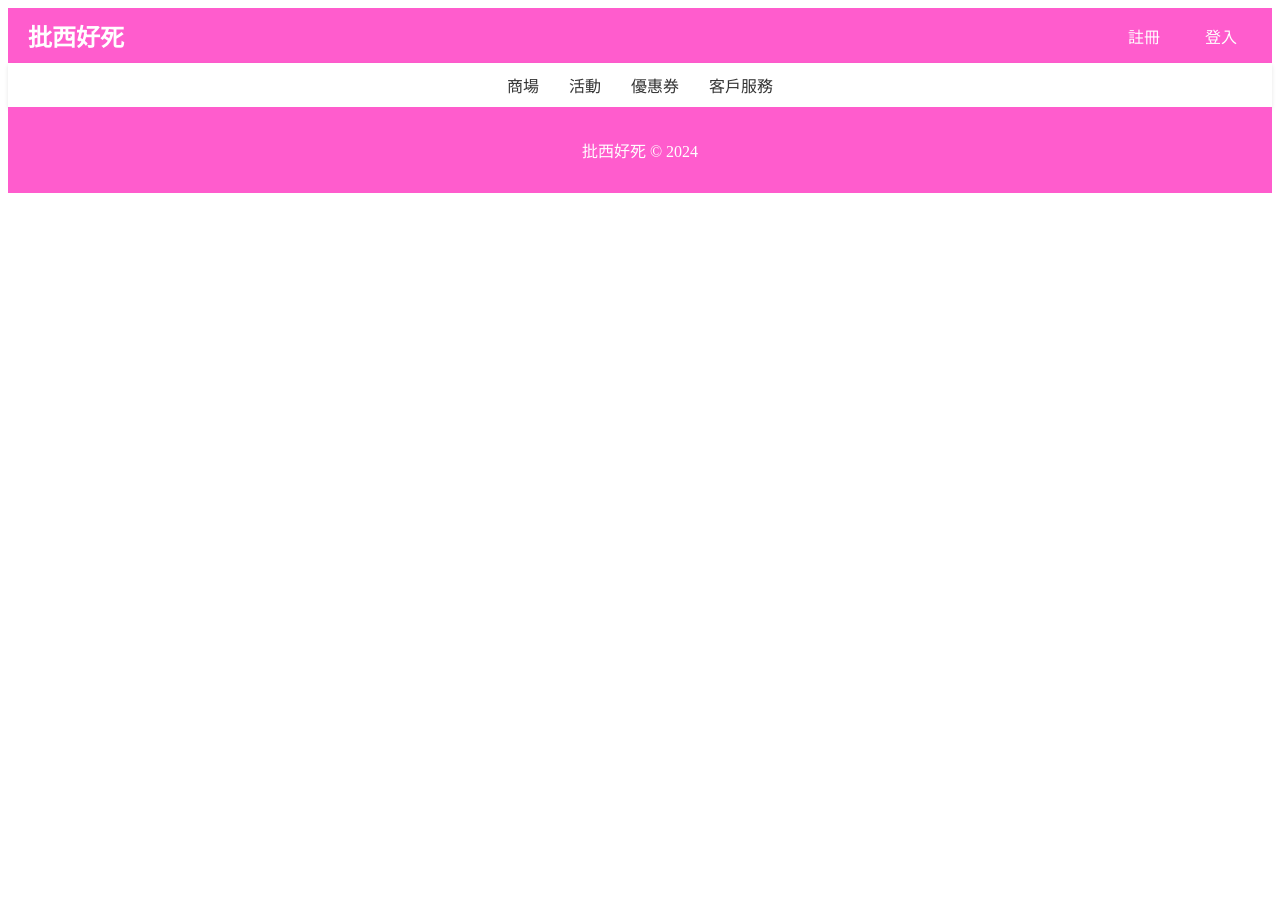
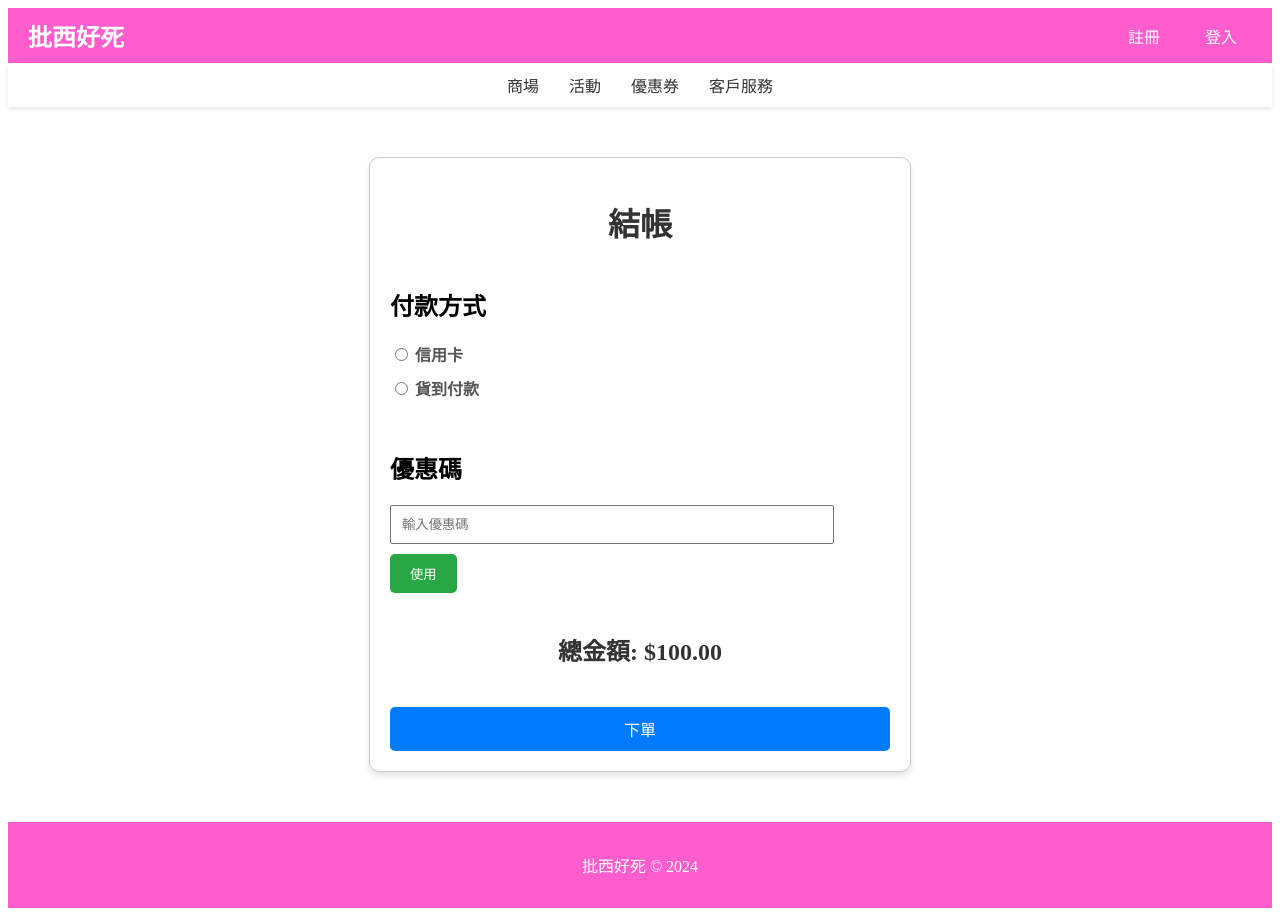
Before and after one commit to Kouou24/shopping-platform, a Vue app in the folder frontend/: page /checkout in a window 1280 px wide. Before the commit the page ends 800 px from the top, so only its background shows below. Built offline with nearby package versions, Linux system fonts and the light colour scheme.

Commit message:
排版debug跟結帳畫面新增

```diff
--- a/frontend/src/components/ShopComponents/Products.vue
+++ b/frontend/src/components/ShopComponents/Products.vue
@@ -1,18 +1,6 @@
 <template>
-    <h2>JB購物商場</h2>
-
     <!-- 篩選欄 -->
     <div class="filters">
-        <!-- 商品分類選項 -->
-        <div class="category-filters">
-            <h3>商品分類</h3>
-            <button>電子產品</button>
-            <button>服飾</button>
-            <button>居家生活</button>
-            <button>美妝保養</button>
-            <button>更多...</button>
-        </div>
-
         <!-- 排序條件 -->
         <div class="sort-filters">
             <h3>排序條件</h3>
@@ -182,11 +170,10 @@ onMounted(() => {
 
 /* 商品列表外框 */
 .product-list {
-    display: flex;
-    flex-wrap: wrap;
+    display: grid;
+    grid-template-columns: repeat(auto-fill, minmax(300px, 1fr));
     gap: 20px;
-    justify-content: space-between;
-    margin-bottom: 40px;
+    justify-content: center;
 }
 
 /* 單個商品樣式 */
--- a/frontend/src/router/index.js
+++ b/frontend/src/router/index.js
@@ -8,6 +8,7 @@ import Register from '../views/Register.vue';
 import Login from '../views/Login.vue';
 import MyAccount from '../views/MyAccount.vue';
 import Shoppingcart from '../views/Shopping_cart.vue';
+import Checkout from '../views/Checkout.vue';
 
 
 const routes = [
@@ -20,6 +21,7 @@ const routes = [
   { path: '/login', name: 'Login', component: Login },
   { path: '/myaccount', name: 'MyAccount', component: MyAccount },
   { path: '/shopping_cart', name: 'Shoppingcart', component: Shoppingcart },
+  { path: '/checkout', name: 'Checkout', component: Checkout },
 ];
 
 const router = createRouter({
--- a/frontend/src/views/Activity.vue
+++ b/frontend/src/views/Activity.vue
@@ -21,7 +21,6 @@
                             <span class="original-price">${{ product.originalPrice }}</span>
                             <span class="discount-price">${{ product.discountPrice }}</span>
                         </p>
-                        <button class="add-to-cart" @click="addToCart(product)">加入購物車</button>
                     </div>
                 </div>
             </div>
--- /dev/null
+++ b/frontend/src/views/Checkout.vue
@@ -0,0 +1,151 @@
+<template>
+    <div class="checkout">
+      <h1 class="title">結帳</h1>
+
+      <form @submit.prevent="submitOrder" class="checkout-form">
+        <div class="payment-methods">
+          <h2>付款方式</h2>
+
+          <label>
+            <input type="radio" name="payment" value="credit-card" v-model="selectedPaymentMethod" />
+            信用卡
+          </label>
+          <label>
+            <input type="radio" name="payment" value="cash-on-delivery" v-model="selectedPaymentMethod" />
+            貨到付款
+          </label>
+        </div>
+
+        <div v-if="selectedPaymentMethod === 'credit-card'" class="credit-card-details">
+          <h3>信用卡資訊</h3>
+          <input type="text" placeholder="持有信用卡人的名字" required />
+          <input type="text" placeholder="卡號" maxlength="16" required />
+          <div class="card-expiry-cvc">
+            <input type="text" placeholder="MM/YY" maxlength="5" required />
+            <input type="text" placeholder="CVC" maxlength="3" required />
+          </div>
+        </div>
+
+        <div class="coupon-section">
+          <h2>優惠碼</h2>
+          <input type="text" v-model="couponCode" placeholder="輸入優惠碼" />
+          <button type="button" @click="applyCoupon" style="margin-top: 10px;">使用</button>
+        </div>
+
+        <div class="total-section">
+          <h2>總金額: ${{ totalAmount.toFixed(2) }}</h2>
+        </div>
+
+        <button type="submit" class="submit-button">下單</button>
+      </form>
+    </div>
+  </template>
+
+  <script>
+  export default {
+    data() {
+      return {
+        selectedPaymentMethod: '',
+        couponCode: '',
+        totalAmount: 100.00, // 預設總費用
+      };
+    },
+    methods: {
+      submitOrder() {
+        if (!this.selectedPaymentMethod) {
+          alert('Please select a payment method.');
+          return;
+        }
+        alert(`Order placed successfully using ${this.selectedPaymentMethod}! Total: $${this.totalAmount.toFixed(2)}`);
+      },
+      applyCoupon() {
+        if (this.couponCode === 'DISCOUNT10') {
+          this.totalAmount *= 0.9;
+          alert('Coupon applied! 10% discount.');
+        } else {
+          alert('Invalid coupon code.');
+        }
+      },
+    },
+  };
+  </script>
+
+  <style scoped>
+  .checkout {
+    max-width: 500px;
+    margin: 50px auto;
+    padding: 20px;
+    border: 1px solid #ccc;
+    border-radius: 10px;
+    box-shadow: 0 4px 6px rgba(0, 0, 0, 0.1);
+    background-color: #fff;
+  }
+
+  .title {
+    text-align: center;
+    color: #333;
+  }
+
+  .checkout-form {
+    display: flex;
+    flex-direction: column;
+    gap: 20px;
+  }
+
+  .payment-methods label {
+    display: block;
+    margin-bottom: 10px;
+    font-weight: bold;
+    color: #555;
+  }
+
+  .credit-card-details {
+    display: flex;
+    flex-direction: column;
+    gap: 10px;
+  }
+
+  .card-expiry-cvc {
+    display: flex;
+    gap: 10px;
+  }
+
+  .coupon-section input {
+    padding: 10px;
+    width: calc(100% - 80px);
+    margin-right: 10px;
+  }
+
+  .coupon-section button {
+    padding: 10px 20px;
+    background-color: #28a745;
+    color: #fff;
+    border: none;
+    cursor: pointer;
+    border-radius: 5px;
+  }
+
+  .coupon-section button:hover {
+    background-color: #218838;
+  }
+
+  .total-section h2 {
+    text-align: center;
+    color: #333;
+  }
+
+  .submit-button {
+    background-color: #007bff;
+    color: #fff;
+    padding: 10px;
+    border: none;
+    border-radius: 5px;
+    cursor: pointer;
+    font-size: 16px;
+    transition: background-color 0.3s;
+  }
+
+  .submit-button:hover {
+    background-color: #0056b3;
+  }
+  </style>
--- a/frontend/src/views/Coupon.vue
+++ b/frontend/src/views/Coupon.vue
@@ -1,11 +1,3 @@
 <template>
-
-</template>
-
-<script>
-
-</script>
-
-<style>
-
-</style>
+    <h1>coupon</h1>
+  </template>
--- a/frontend/src/views/Register.vue
+++ b/frontend/src/views/Register.vue
@@ -71,6 +71,20 @@
           <input v-model="member.Address" type="e-mail" id="address" />
           <p>{{ member.Address }}</p>
         </div>
+        <div class="form-group">
+          <label>選擇身份:</label>
+          <div class="role-selector">
+            <label>
+              買家
+              <input type="radio" value="買家" v-model="member.Role" />
+            </label>
+            <label>
+              賣家
+              <input type="radio" value="賣家" v-model="member.Role" />
+            </label>
+          </div>
+        </div>
+
         <button type="submit" @click="saveData">註冊</button>
       </form>
     </div>
@@ -279,4 +293,22 @@ button:hover {
 .member-form button:hover {
   background-color: #45a049;
 }
+
+.role-selector {
+  display:flex;
+  gap: 20px; /* 控制每個選項之間的間距 */
+  margin-top: 10px;
+}
+
+.role-selector label {
+  display: flex;
+  align-items: center;
+  cursor: pointer;
+}
+
+.role-selector input[type="radio"] {
+  margin-left: 10px; /* 按鈕與文字的間距 */
+  cursor: pointer;
+}
+
 </style>
--- a/frontend/src/views/Shopping_cart.vue
+++ b/frontend/src/views/Shopping_cart.vue
@@ -29,7 +29,7 @@ quantity<template>
 
       <footer v-if="cartItems.length" class="cart-footer">
         <div class="total-price">總計：${{ totalPrice }}</div>
-        <button class="checkout-button" @click="checkout">前往結帳</button>
+        <router-link to="/checkout"><button class="checkout-button" @click="checkout">前往結帳</button></router-link>
       </footer>
     </div>
   </template>
```
Also changed, not shown: frontend/src/components/MyAccountComponents/SellerView.vue (+135 -60 lines), 1 other file (tests, documents, lock files or other folders).
